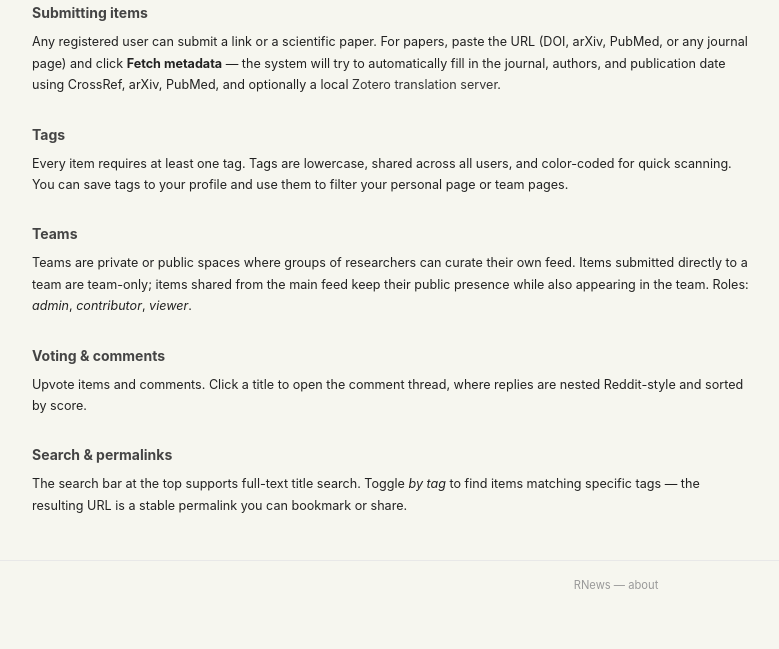
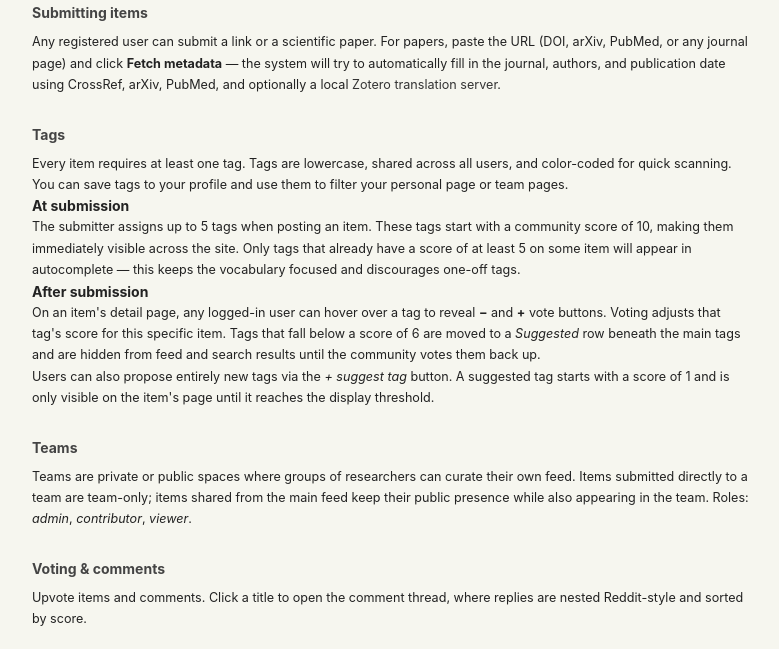
Before and after one commit to jsgounot/RNews, a FastAPI app: page /about in a window 1280 px wide. Shown: the part 215-864 px from the top of the page, without its empty margins (24-803 px from the left). Before the commit the page ends 804 px from the top, so only its background shows below. Run offline with FastAPI, Linux system fonts and the light colour scheme.

Commit message:
Tagging system description in the about page

```diff
--- a/app/templates/about.html
+++ b/app/templates/about.html
@@ -34,6 +34,29 @@
       all users, and color-coded for quick scanning. You can save tags to your
       profile and use them to filter your personal page or team pages.
     </p>
+
+    <h4>At submission</h4>
+    <p>
+      The submitter assigns up to 5 tags when posting an item. These tags start
+      with a community score of 10, making them immediately visible across the
+      site. Only tags that already have a score of at least 5 on some item will
+      appear in autocomplete — this keeps the vocabulary focused and discourages
+      one-off tags.
+    </p>
+
+    <h4>After submission</h4>
+    <p>
+      On an item's detail page, any logged-in user can hover over a tag to reveal
+      <strong>−</strong> and <strong>+</strong> vote buttons. Voting adjusts
+      that tag's score for this specific item. Tags that fall below a score of 6
+      are moved to a <em>Suggested</em> row beneath the main tags and are hidden
+      from feed and search results until the community votes them back up.
+    </p>
+    <p>
+      Users can also propose entirely new tags via the <em>+ suggest tag</em>
+      button. A suggested tag starts with a score of 1 and is only visible on the
+      item's page until it reaches the display threshold.
+    </p>
   </section>
 
   <section>
```
